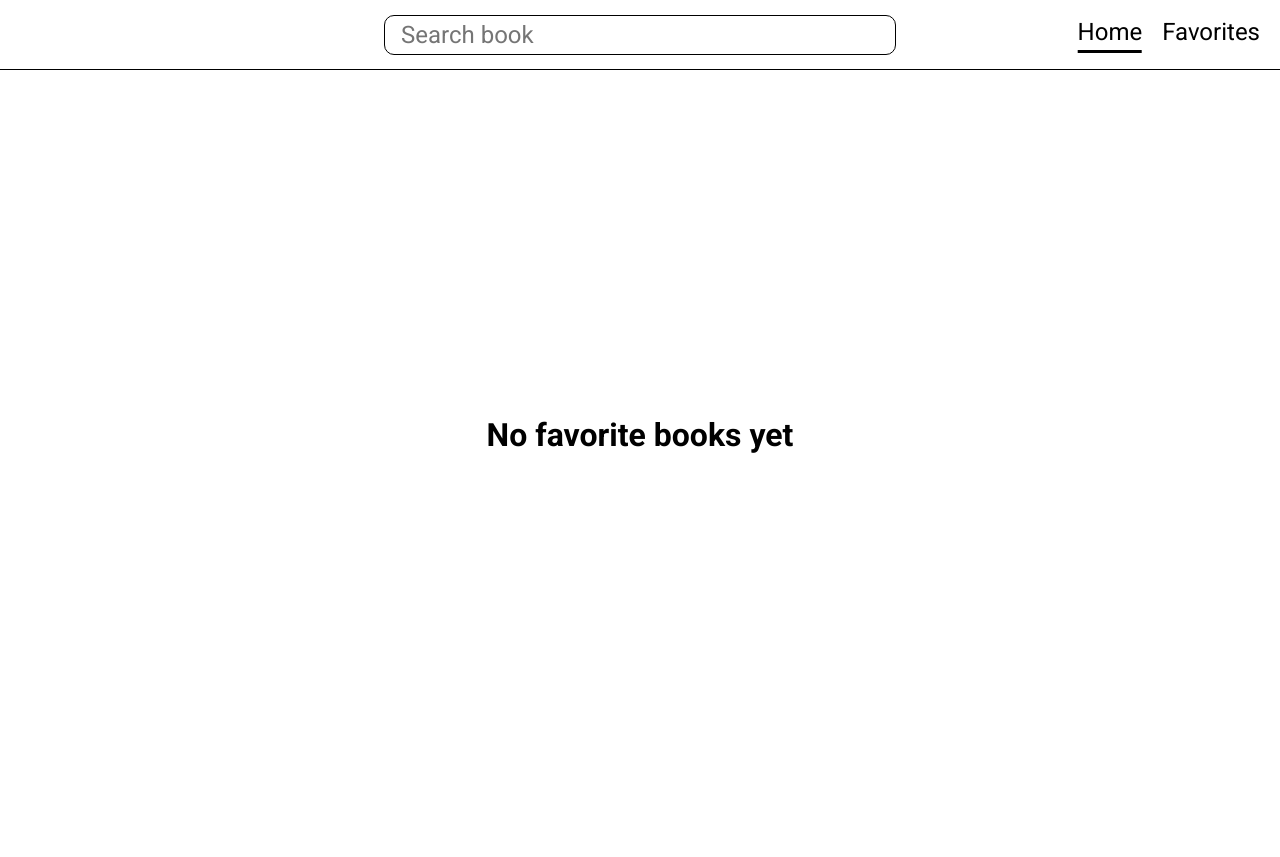
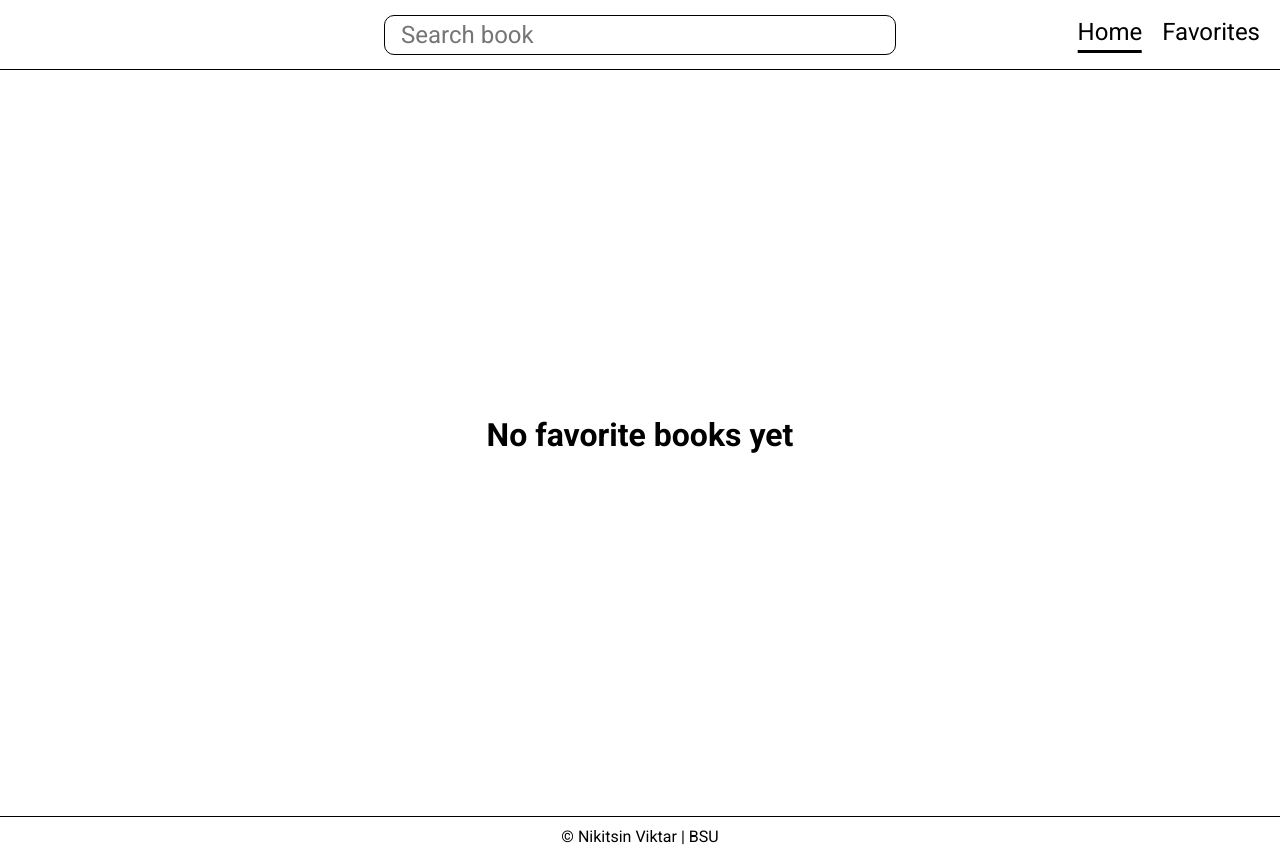
Before and after one commit to nikitinvitya/book_site, a Next.js app in the folder client/: page /favorites in a window 1280 px wide. Before the commit the page ends 800 px from the top, so only its background shows below. Built offline with nearby package versions, Linux system fonts and the light colour scheme.

Commit message:
feat (ui): add footer in app layout

```diff
--- a/client/src/app/layout.tsx
+++ b/client/src/app/layout.tsx
@@ -3,6 +3,7 @@ import { Roboto } from "next/font/google";
 import './styles/index.scss'
 import React from "react";
 import {NavBar} from "@/widgets/NavBar";
+import {Footer} from "@/shared/ui/Footer/Footer";
 
 export const metadata: Metadata = {
   title: {
@@ -28,6 +29,7 @@ export default function RootLayout({
       <body>
       <NavBar />
         {children}
+      <Footer />
       </body>
     </html>
   );
--- /dev/null
+++ b/client/src/shared/ui/Footer/Footer.module.scss
@@ -0,0 +1,10 @@
+.footer {
+  width: 100vw;
+  border-top: 1px solid #000;
+  padding: 8px;
+  margin-top: 1rem;
+
+  p {
+    text-align: center;
+  }
+}
--- /dev/null
+++ b/client/src/shared/ui/Footer/Footer.tsx
@@ -0,0 +1,9 @@
+import classes from './Footer.module.scss'
+
+export const Footer = () => {
+  return (
+    <footer className={classes.footer}>
+      <p> &copy; Nikitsin Viktar | BSU </p>
+    </footer>
+  );
+};
--- a/client/src/widgets/NavBar/ui/NavBar.tsx
+++ b/client/src/widgets/NavBar/ui/NavBar.tsx
@@ -15,7 +15,7 @@ export const NavBar = (props: NavBarProps) => {
   const [activePath, setActivePath] = useState('/')
 
   return (
-    <div className={classes.navBar}>
+    <header className={classes.navBar}>
       <BookSearch />
 
       <div className={classes.links}>
@@ -28,6 +28,6 @@ export const NavBar = (props: NavBarProps) => {
           </Link>
         ))}
       </div>
-    </div>
+    </header>
   );
 };
```
